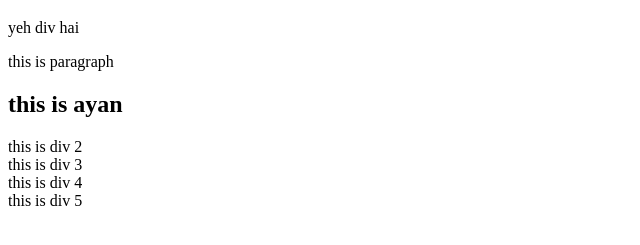
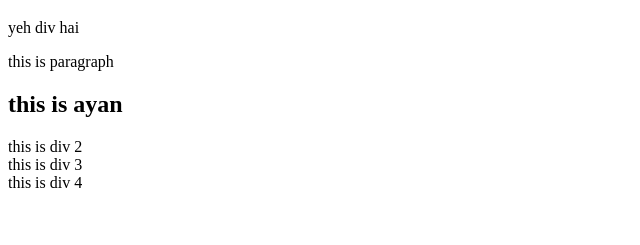
Before and after one commit to 404ayanfound/gitnew, a plain HTML site: page index.html in a window 1280 px wide. Shown: the part 61-306 px from the top of the page, without its empty margins (0-640 px from the left). Drawn offline with Linux system fonts and the light colour scheme.

Commit message:
commit 2

```diff
--- a/index.html
+++ b/index.html
@@ -27,9 +27,6 @@
  <div>
         this is div 4
     </div>
- <div>
-        this is div 5
-    </div>
 
 </body>
 </body>
```
